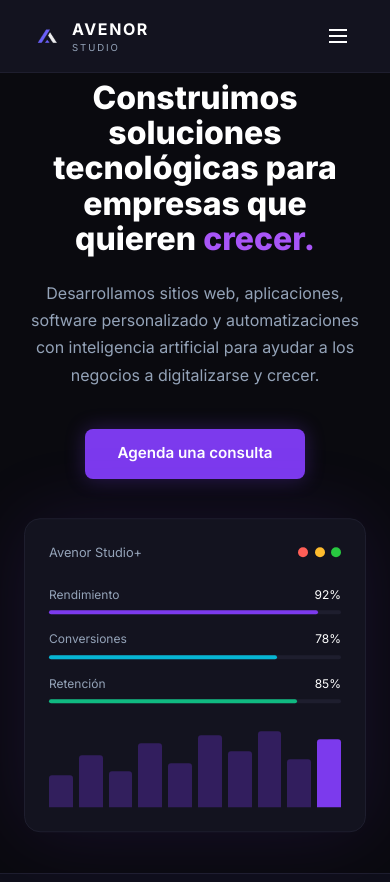
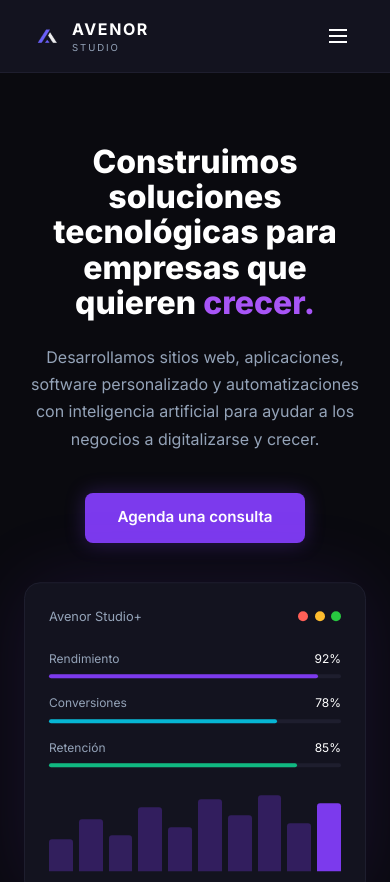
Before and after one commit to christianFiol8/avenor-studio, a Next.js app: page / in a window 390 px wide. Shown: the top 882 px of the page. Built offline with nearby package versions, Linux system fonts and the light colour scheme.

Commit message:
fix: cambio de fondo en servicios

```diff
--- a/app/globals.css
+++ b/app/globals.css
@@ -407,7 +407,7 @@ body {
 
   .hero-section {
     flex-direction: column !important;
-    padding: 5rem 1.5rem 3rem !important;
+    padding: 9rem 1.5rem 3rem !important;
     gap: 2rem !important;
     min-height: auto !important;
     max-width: 100% !important;
--- a/components/sections/Servicios.jsx
+++ b/components/sections/Servicios.jsx
@@ -78,7 +78,7 @@ export default function Servicios() {
       id="servicios"
       className="section-padding"
       style={{
-        backgroundColor: "var(--bg-secondary)",
+        backgroundColor: "var(--bg-primary)",
         borderTop: "1px solid var(--border)",
       }}
     >
```
